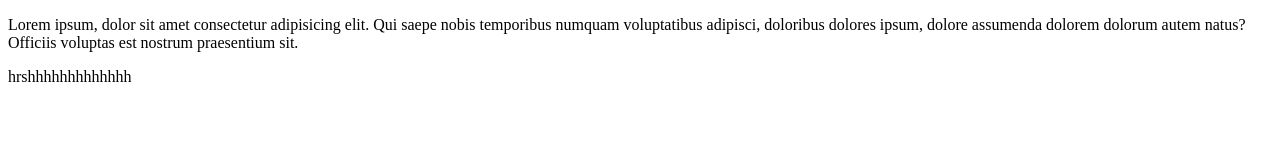
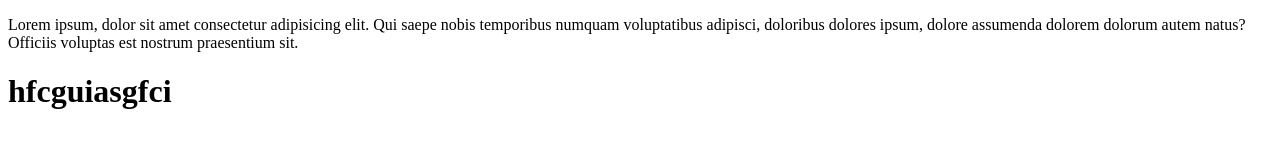
Before and after one commit to Ruchisaha/Demo-reso, a plain HTML site: page demo-reso/index.htm in a window 1280 px wide. Drawn offline with Linux system fonts and the light colour scheme.

Commit message:
adding something

```diff
--- a/demo-reso/index.htm
+++ b/demo-reso/index.htm
@@ -7,6 +7,6 @@
 </head>
 <body>
     <p>Lorem ipsum, dolor sit amet consectetur adipisicing elit. Qui saepe nobis temporibus numquam voluptatibus adipisci, doloribus dolores ipsum, dolore assumenda dolorem dolorum autem natus? Officiis voluptas est nostrum praesentium sit.</p>
-    hrshhhhhhhhhhhhh
+    <h1>hfcguiasgfci</h1>
 </body>
 </html>
```
